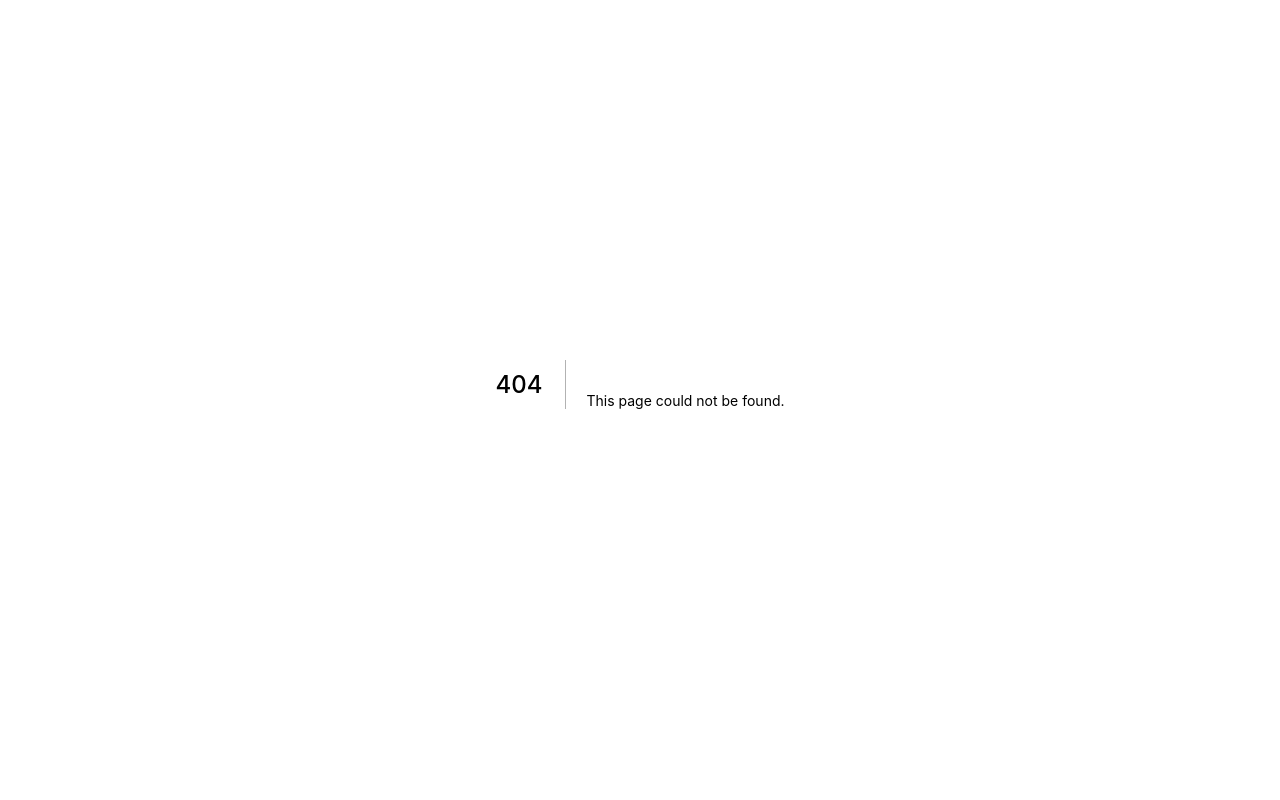
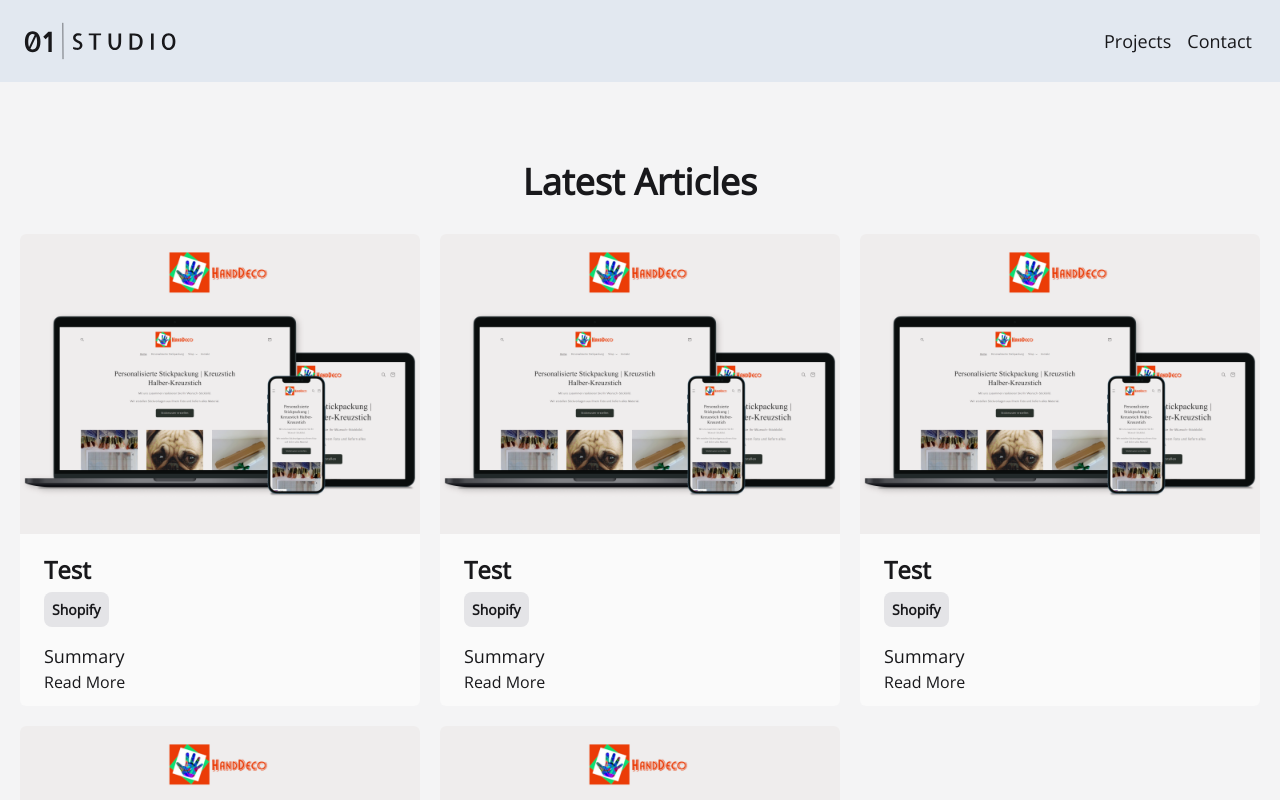
Before and after one commit to samjmerrick/zero-1, a Next.js app: page /blog in a window 1280 px wide. Before the commit this address had no page. Shown: the top 800 px of the page. Built offline with nearby package versions, Linux system fonts and the light colour scheme; what tw-elements would draw is missing.

Commit message:
Split posts to their own page

```diff
--- /dev/null
+++ b/pages/blog.tsx
@@ -0,0 +1,41 @@
+import Link from "next/link";
+import { getAllSortedPostData } from "../api/posts";
+import Container from "../components/Container";
+import Label from "../components/Label";
+import { Page } from "../components/Page";
+
+export default function Blog({ allBlogData }) {
+  return (
+    <Page meta={{ title: "Blog" }}>
+      <Container>
+        <h2 className="pt-20 text-center">Latest Articles</h2>
+        <div className=" grid grid-cols-1 gap-5 md:grid-cols-2 lg:grid-cols-3">
+          {allBlogData.map(({ id, title, summary, tags, image }) => (
+            <div className=" rounded-md bg-zinc-50">
+              <img src={image} className="rounded-t-md" />
+              <div className="py-3 px-6">
+                <h3>{title}</h3>
+                <p className="h-12">
+                  {tags.map((tag) => (
+                    <Label>{tag}</Label>
+                  ))}
+                </p>
+                <p>{summary}</p>
+                <Link href={`/blog/${id}`}>Read More</Link>
+              </div>
+            </div>
+          ))}
+        </div>
+      </Container>
+    </Page>
+  );
+}
+
+export async function getStaticProps() {
+  const allBlogData = getAllSortedPostData();
+  return {
+    props: {
+      allBlogData,
+    },
+  };
+}
--- a/pages/index.tsx
+++ b/pages/index.tsx
@@ -1,5 +1,4 @@
 import { getSortedProjectsData } from "../api/getSortedProjectsData";
-import { getAllSortedPostData } from "../api/posts";
 
 import Container from "../components/Container";
 import { Page } from "../components/Page";
@@ -7,22 +6,19 @@ import About from "../sections/About";
 import Contact from "../sections/Contact";
 import Hero from "../sections/Hero";
 import Projects from "../sections/Projects";
-import Blog from "../sections/Blog";
 
 const meta = {
   title: "Digital design and development agency",
 };
 
-export default function Home({ allProjectsData, allBlogData }) {
+export default function Home({ allProjectsData }) {
   return (
     <Page meta={meta}>
       <Hero />
       <Container>
         <About />
         <Projects allProjectsData={allProjectsData} />
-
         <Contact />
-        <Blog allBlogData={allBlogData} />
       </Container>
     </Page>
   );
@@ -30,11 +26,9 @@ export default function Home({ allProjectsData, allBlogData }) {
 
 export async function getStaticProps() {
   const allProjectsData = getSortedProjectsData();
-  const allBlogData = getAllSortedPostData();
   return {
     props: {
       allProjectsData,
-      allBlogData,
     },
   };
 }
--- a/sections/Blog.tsx
+++ /dev/null
@@ -1,29 +0,0 @@
-import Link from "next/link";
-import ImageCard from "../components/ImageCard";
-import Label from "../components/Label";
-import Section from "../components/Section";
-
-export default function Blog({ allBlogData }) {
-  return (
-    <Section id="Blog">
-      <h2 className="text-center">Latest Blogs</h2>
-      <div className=" grid grid-cols-3 gap-5">
-        {allBlogData.map(({ id, title, summary, tags, image }) => (
-          <div className=" rounded-md bg-zinc-50">
-            <img src={image} className="rounded-t-md" />
-            <div className="py-3 px-6">
-              <h3>{title}</h3>
-              <p className="h-12">
-                {tags.map((tag) => (
-                  <Label>{tag}</Label>
-                ))}
-              </p>
-              <p>{summary}</p>
-              <Link href={`/blog/${id}`}>Read More</Link>
-            </div>
-          </div>
-        ))}
-      </div>
-    </Section>
-  );
-}
```
